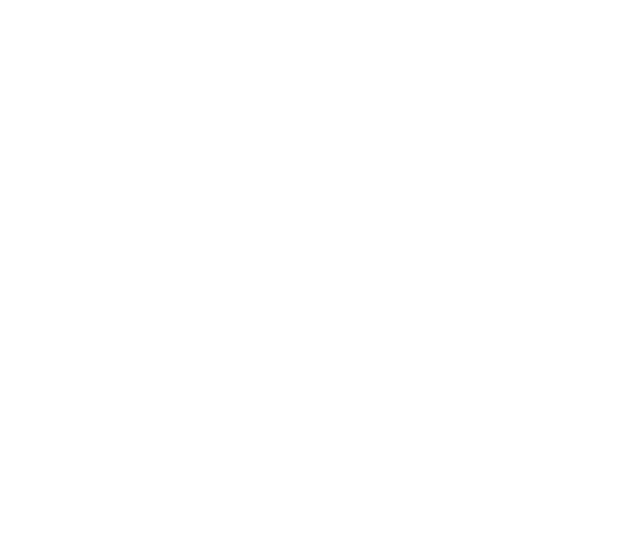
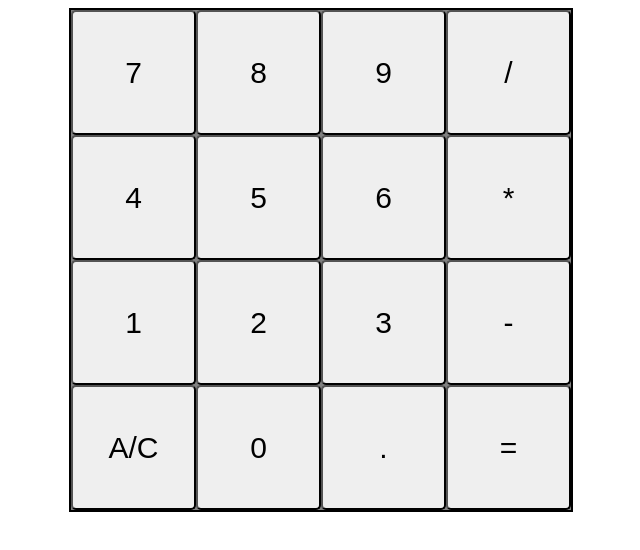
Before and after one commit to sleep2night/website-calculator, a plain HTML site: page index.html in a window 1280 px wide. Shown: the whole page, without its empty margins (319-959 px from the left). Drawn offline with Linux system fonts and the light colour scheme.

Commit message:
Added numbers and other symbols as buttons and created a container to store them

```diff
--- a/index.html
+++ b/index.html
@@ -4,9 +4,10 @@
     <meta charset="UTF-8">
     <meta name="viewport" content="width=device-width, initial-scale=1.0">
     <link rel="stylesheet" href="styles.css">
-    <title>Document</title>
+    <title>Calculator</title>
 </head>
 <body>
+    <div id="buttons-container"></div>
     <script src="script.js"></script>
 </body>
 </html>
--- a/script.js
+++ b/script.js
@@ -1,3 +1,23 @@
+const buttonsContainer = document.getElementById("buttons-container");
+
+// Not all symbols have been implemented but these will do for now
+const symbolButtons = [
+    7, 8, 9, '/',
+    4, 5, 6, '*',
+    1, 2, 3, '-',
+    'A/C', 0, '.', '='
+];
+
+symbolButtons.forEach(symbol =>{
+    const button = document.createElement("button");
+    button.textContent = symbol;
+    button.addEventListener("click",()=>{
+        console.log(`Button ${symbol} has been clicked. :O`);
+    });
+    buttonsContainer.appendChild(button);
+});
+
+
 // adds two numbers
 function add(num1, num2){
     return num1 + num2;
--- a/styles.css
+++ b/styles.css
@@ -0,0 +1,20 @@
+#buttons-container{
+    display: flex;
+    flex-wrap: wrap;
+    margin: auto;
+    width: 100%;
+    max-width: 500px;
+    aspect-ratio: 1;
+    border: 2px solid black;
+    background-color: gray;
+}
+
+#buttons-container > button{
+    display: flex;
+    flex: 1 0 calc(100% / 4);
+    justify-content: center;
+    align-items: center;
+    border-radius: 5px;
+    box-sizing: border-box;
+    font-size: 30px;
+}
```
